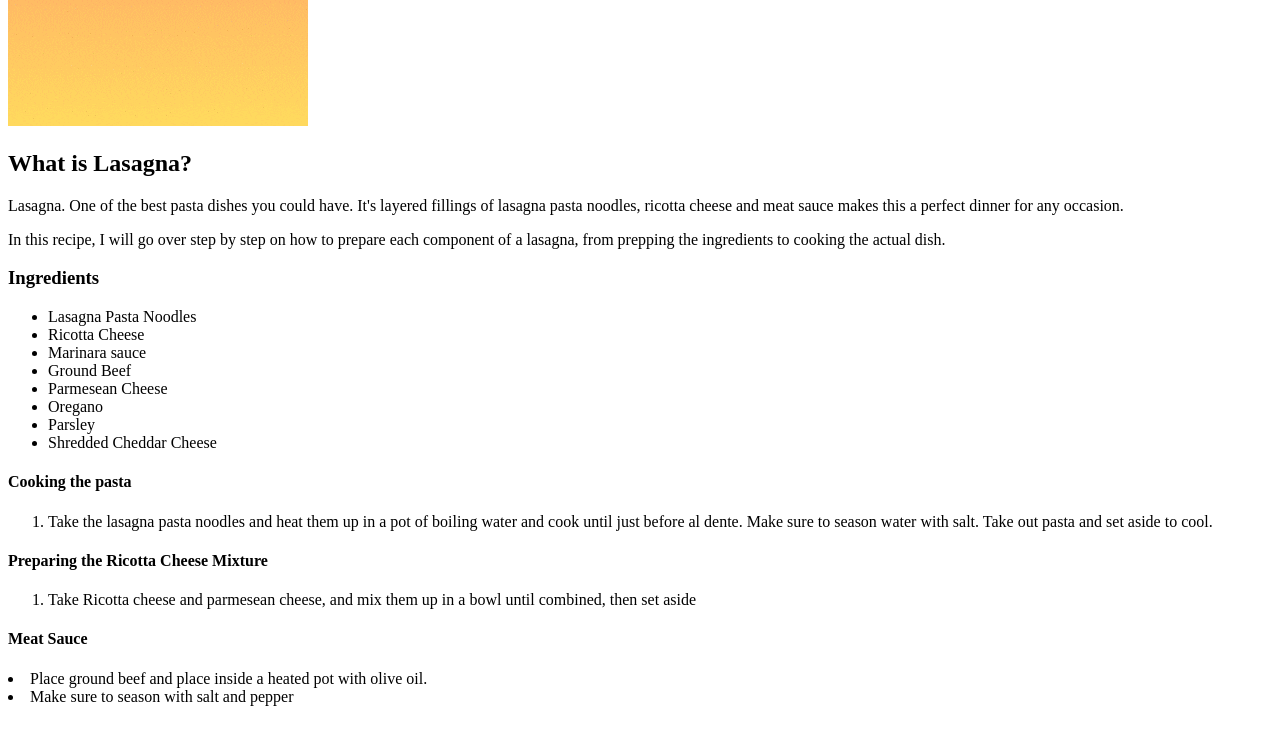
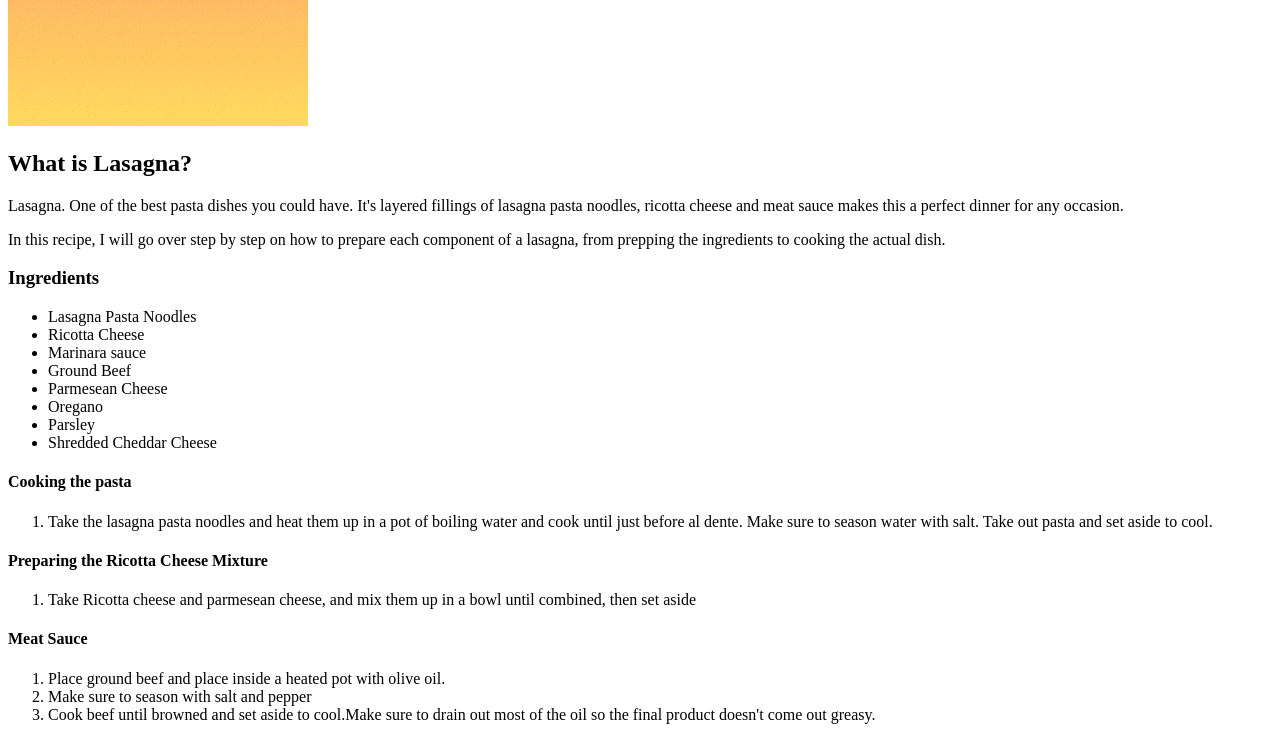
Before and after one commit to yabaohan/odin-recipes, a plain HTML site: page recipes/lasagna.html in a window 1280 px wide. Shown: the part 404-1144 px from the top of the page. Before the commit the page ends 1118 px from the top, so only its background shows below. Drawn offline with Linux system fonts and the light colour scheme.

Commit message:
Changed index.html file

```diff
--- a/recipes/lasagna.html
+++ b/recipes/lasagna.html
@@ -48,7 +48,10 @@
     </ol>
 
     <h4>Meat Sauce</h4>
-    <li>Place ground beef and place inside a heated pot with olive oil. </li>
-    <li>Make sure to season with salt and pepper</li>
+    <ol>
+        <li>Place ground beef and place inside a heated pot with olive oil. </li>
+        <li>Make sure to season with salt and pepper</li>
+        <li>Cook beef until browned and set aside to cool.Make sure to drain out most of the oil so the final product doesn't come out greasy. </li>
+    </ol>
 </body>
 </html>
```
Also changed, not shown: index.html (+1 -2 lines).
